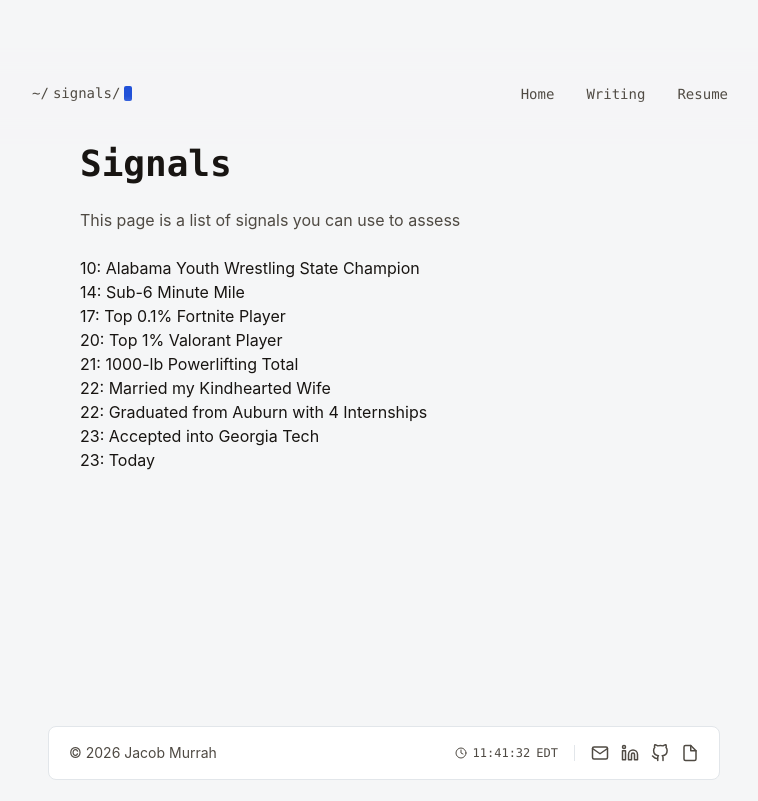
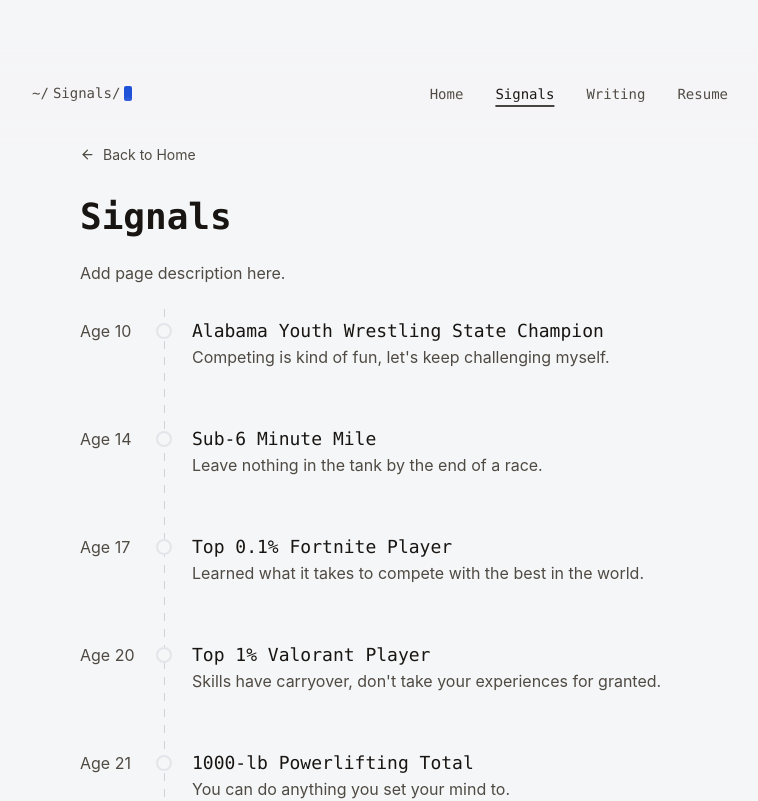
Before and after one commit to jmurrah/personal-portfolio-v3, a React (Vite) app: page /signals in a window 1280 px wide. Shown: the top 801 px of the page, without its empty margins (256-1014 px from the left). Built offline with nearby package versions, Linux system fonts and the light colour scheme; a web font is replaced by a local one.

Commit message:
signals page closer to being done, need to figure out links

```diff
--- a/src/components/Blog/PostView.css
+++ b/src/components/Blog/PostView.css
@@ -11,14 +11,6 @@
   display: flex;
   flex-direction: column;
   gap: 16px;
-}
-
-.post-topbar {
-  display: flex;
-  justify-content: space-between;
-  align-items: center;
-  gap: 12px;
-  flex-wrap: wrap;
 }
 
 .post-link-btn {
--- a/src/components/TerminalBreadcrumb/TerminalBreadcrumb.tsx
+++ b/src/components/TerminalBreadcrumb/TerminalBreadcrumb.tsx
@@ -10,7 +10,16 @@ const SEGMENT_LABELS: Record<string, string> = {
   writing: 'Writing',
 };
 
-const getSegmentLabel = (segment: string) => SEGMENT_LABELS[segment] ?? segment;
+const capitalizeFirstLetter = (value: string) =>
+  value.length > 0 ? `${value.charAt(0).toUpperCase()}${value.slice(1)}` : value;
+
+const getSegmentLabel = (segment: string, index: number, segments: string[]) => {
+  if (segments[0] === 'writing' && index > 0) {
+    return segment;
+  }
+
+  return SEGMENT_LABELS[segment] ?? capitalizeFirstLetter(segment);
+};
 
 export default function TerminalBreadcrumb() {
   const { pathname } = useLocation();
@@ -72,7 +81,7 @@ export default function TerminalBreadcrumb() {
                   }
                 }}
               >
-                {getSegmentLabel(segment)}/
+                {getSegmentLabel(segment, index, segments)}/
               </Link>
             </li>
           );
--- a/src/index.css
+++ b/src/index.css
@@ -8,9 +8,8 @@
   font-style: normal;
   font-display: swap;
   unicode-range:
-    U+0000-00FF, U+0131, U+0152-0153, U+02BB-02BC, U+02C6, U+02DA, U+02DC, U+0304,
-    U+0308, U+0329, U+2000-206F, U+20AC, U+2122, U+2191, U+2193, U+2212, U+2215,
-    U+FEFF, U+FFFD;
+    U+0000-00FF, U+0131, U+0152-0153, U+02BB-02BC, U+02C6, U+02DA, U+02DC, U+0304, U+0308, U+0329,
+    U+2000-206F, U+20AC, U+2122, U+2191, U+2193, U+2212, U+2215, U+FEFF, U+FFFD;
 }
 
 @font-face {
@@ -21,9 +20,8 @@
   font-style: italic;
   font-display: swap;
   unicode-range:
-    U+0000-00FF, U+0131, U+0152-0153, U+02BB-02BC, U+02C6, U+02DA, U+02DC, U+0304,
-    U+0308, U+0329, U+2000-206F, U+20AC, U+2122, U+2191, U+2193, U+2212, U+2215,
-    U+FEFF, U+FFFD;
+    U+0000-00FF, U+0131, U+0152-0153, U+02BB-02BC, U+02C6, U+02DA, U+02DC, U+0304, U+0308, U+0329,
+    U+2000-206F, U+20AC, U+2122, U+2191, U+2193, U+2212, U+2215, U+FEFF, U+FFFD;
 }
 
 @font-face {
@@ -34,9 +32,8 @@
   font-style: normal;
   font-display: swap;
   unicode-range:
-    U+0000-00FF, U+0131, U+0152-0153, U+02BB-02BC, U+02C6, U+02DA, U+02DC, U+0304,
-    U+0308, U+0329, U+2000-206F, U+20AC, U+2122, U+2191, U+2193, U+2212, U+2215,
-    U+FEFF, U+FFFD;
+    U+0000-00FF, U+0131, U+0152-0153, U+02BB-02BC, U+02C6, U+02DA, U+02DC, U+0304, U+0308, U+0329,
+    U+2000-206F, U+20AC, U+2122, U+2191, U+2193, U+2212, U+2215, U+FEFF, U+FFFD;
 }
 
 :root {
@@ -61,6 +58,12 @@ body {
   min-height: 100%;
   font-size: 16px;
   font-family: var(--font-family);
+}
+
+h1,
+h2 {
+  font-family: var(--font-family-mono);
+  letter-spacing: 0;
 }
 
 :root.app-loading #root {
@@ -212,14 +215,55 @@ strong {
   line-height: 1.5;
 }
 
+.interactive-link,
 .text-link,
 .post-content a {
-  color: inherit;
+  color: var(--text);
   text-decoration-line: underline;
-  text-decoration-color: currentColor;
+  text-decoration-color: var(--muted);
   text-decoration-thickness: 0.08em;
   text-underline-offset: 0.2em;
   text-decoration-skip-ink: auto;
+}
+
+.interactive-link:hover,
+.interactive-link:focus-visible,
+.text-link:hover,
+.text-link:focus-visible,
+.post-content a:hover,
+.post-content a:focus-visible {
+  text-decoration-color: currentColor;
+}
+
+.back-nav-link {
+  color: var(--muted);
+  display: inline-flex;
+  align-items: center;
+  gap: 0.5rem;
+  margin-bottom: 2rem;
+  font-size: 0.875rem;
+  line-height: 1.25rem;
+  width: fit-content;
+  transition: color 160ms ease;
+}
+
+.back-nav-link:hover,
+.back-nav-link:focus-visible {
+  color: var(--text);
+}
+
+.back-nav-button {
+  background: transparent;
+  border: none;
+  cursor: pointer;
+  font-family: inherit;
+  font-weight: inherit;
+  padding: 0;
+  text-align: left;
+}
+
+.text-link,
+.post-content a {
   line-height: 1.7rem;
   display: inline;
 }
--- a/src/layouts/AppLayout.tsx
+++ b/src/layouts/AppLayout.tsx
@@ -19,6 +19,7 @@ export default function AppLayout() {
 
   const mainNavItems: NavItem[] = [
     { title: 'Home', href: '/' },
+    { title: 'Signals', href: '/signals' },
     { title: 'Writing', href: '/writing' },
     { title: 'Resume', href: '/JacobMurrahResume.pdf', external: true },
   ];
@@ -248,7 +249,6 @@ export default function AppLayout() {
             })}
           </ul>
         </nav>
-
       </aside>
 
       <main className="w-full max-w-2xl px-8">
--- a/src/pages/Blog.tsx
+++ b/src/pages/Blog.tsx
@@ -1,9 +1,16 @@
+import { Link } from 'react-router-dom';
+import { ICONS } from '@/assets';
 import BlogContent from '@/components/Blog/BlogContent';
+import SvgIcon from '@/components/SvgIcon';
 
 export default function Blog() {
   return (
     <section>
-      <h1 className="mono-heading mb-6 text-4xl font-semibold">Writing</h1>
+      <Link className="back-nav-link" to="/">
+        <SvgIcon src={ICONS.arrowLeft} alt="" size="2xsmall" color="currentColor" />
+        <span>Back to Home</span>
+      </Link>
+      <h1 className="mb-6 text-4xl font-semibold">Writing</h1>
       <BlogContent />
     </section>
   );
--- a/src/pages/BlogPost.tsx
+++ b/src/pages/BlogPost.tsx
@@ -1,8 +1,10 @@
 import { useMemo } from 'react';
 import { Link, Navigate, useNavigate, useParams } from 'react-router-dom';
+import { ICONS } from '@/assets';
 import { getCachedBlogPosts } from '@/components/Blog/feedService';
 import { getPostSlug } from '@/components/Blog/postRouting';
 import PostView from '@/components/Blog/PostView';
+import SvgIcon from '@/components/SvgIcon';
 import type { FeedPost } from '@/components/Blog/types';
 
 export default function BlogPost() {
@@ -23,11 +25,12 @@ export default function BlogPost() {
   if (!post) {
     return (
       <section className="flex flex-col gap-3">
-        <h1 className="mono-heading text-3xl font-semibold">Post not found</h1>
+        <Link className="back-nav-link" to="/writing">
+          <SvgIcon src={ICONS.arrowLeft} alt="" size="2xsmall" color="currentColor" />
+          <span>Back to posts</span>
+        </Link>
+        <h1 className="text-3xl font-semibold">Post not found</h1>
         <p>This post is no longer available.</p>
-        <Link className="text-link w-fit" to="/writing">
-          Back to writing
-        </Link>
       </section>
     );
   }
--- a/src/pages/Home.tsx
+++ b/src/pages/Home.tsx
@@ -1,11 +1,11 @@
 import { useMemo } from 'react';
+import { Link } from 'react-router-dom';
 import { getCachedBlogPosts } from '@/components/Blog/feedService';
 import type { FeedPost } from '@/components/Blog/types';
 import React from 'react';
 
 const RECENT_POSTS_LIMIT = 3;
 const RECENT_POSTS_ALL_POSTS_PATH = '/writing';
-
 
 type HeroLink = { label: string; href: string };
 const HERO_LINKS: HeroLink[] = [
@@ -31,9 +31,15 @@ const getRecentPostsPreview = (): RecentPostsPreview => {
 function HeroSection() {
   return (
     <div className="w-full flex flex-col gap-4">
-      <h1 className="mono-heading text-5xl font-semibold">Jacob Murrah</h1>
+      <h1 className="text-5xl font-semibold">Jacob Murrah</h1>
       <div className="flex flex-col gap-3">
-        <p>If you are a recruiter</p>
+        <p className="text-[var(--muted)]">
+          If you're a recruiter or want my story, read my{' '}
+          <Link className="text-link" to="/signals">
+            signals
+          </Link>
+          .
+        </p>
         <p>I'm a Software Engineer at AT&T with 2+ years of experience.</p>
       </div>
       <div className="flex flex-wrap gap-x-4 justify-start">
@@ -43,7 +49,7 @@ function HeroSection() {
               href={link.href}
               target="_blank"
               rel="noopener noreferrer"
-              className="arrow-link group gap-0.5 flex items-center"
+              className="text-link gap-0.5 flex items-center"
             >
               <span>{link.label}</span>
             </a>
@@ -55,7 +61,6 @@ function HeroSection() {
   );
 }
 
-
 export default function Home() {
   const recentPostsPreview = useMemo(getRecentPostsPreview, []);
 
@@ -63,7 +68,7 @@ export default function Home() {
 
   return (
     <section>
-      <HeroSection/>
+      <HeroSection />
     </section>
   );
 }
--- /dev/null
+++ b/src/pages/Signals.css
@@ -0,0 +1,35 @@
+.signals-list {
+  position: relative;
+}
+
+.signals-list::before {
+  content: '';
+  position: absolute;
+  top: 0;
+  bottom: 0;
+  left: 5.25rem;
+  width: 1px;
+  background-image: linear-gradient(to bottom, var(--underline) 50%, transparent 50%);
+  background-position: left top;
+  background-repeat: repeat-y;
+  background-size: 1px 16px;
+}
+
+.signal-row {
+  position: relative;
+}
+
+.signal-marker {
+  position: absolute;
+  top: 0.9rem;
+  left: 4.775rem;
+  width: 1rem;
+  height: 1rem;
+  border: 2px solid var(--border);
+  border-radius: 999px;
+  background: var(--bg);
+}
+
+.signal-timeline {
+  padding-left: 1.75rem;
+}
--- a/src/pages/Signals.tsx
+++ b/src/pages/Signals.tsx
@@ -1,28 +1,75 @@
+import { Link } from 'react-router-dom';
+import { ICONS } from '@/assets';
+import SvgIcon from '@/components/SvgIcon';
+import './Signals.css';
+
 const signals = [
-  { value: 10, title: "Alabama Youth Wrestling State Champion", desc: "" },
-  { value: 14, title: "Sub-6 Minute Mile", desc: "" },
-  { value: 17, title: "Top 0.1% Fortnite Player", desc: "" },
-  { value: 20, title: "Top 1% Valorant Player", desc: "" },
-  { value: 21, title: "1000-lb Powerlifting Total", desc: "" },
-  { value: 22, title: "Married my Kindhearted Wife", desc: "" },
-  { value: 22, title: "Graduated from Auburn with 4 Internships", desc: "" },
-  { value: 23, title: "Accepted into Georgia Tech", desc: "" },
-  { value: 23, title: "Today" },
+  {
+    age: 10,
+    title: 'Alabama Youth Wrestling State Champion',
+    desc: "Competing is kind of fun, let's keep challenging myself.",
+  },
+  { age: 14, title: 'Sub-6 Minute Mile', desc: 'Leave nothing in the tank by the end of a race.' },
+  {
+    age: 17,
+    title: 'Top 0.1% Fortnite Player',
+    desc: 'Learned what it takes to compete with the best in the world.',
+  },
+  {
+    age: 20,
+    title: 'Top 1% Valorant Player',
+    desc: "Skills have carryover, don't take your experiences for granted.",
+  },
+  {
+    age: 21,
+    title: '1000-lb Powerlifting Total',
+    desc: 'You can do anything you set your mind to.',
+  },
+  {
+    age: 22,
+    title: 'Married my kindhearted wife',
+    desc: 'Communication is essential to success in all aspects of life.',
+  },
+  { age: 22, title: 'Graduated from Auburn with 4 internships', desc: 'finish this' },
+  { age: 23, title: 'Accepted into Georgia Tech', desc: 'finish this' },
+  { age: 23, title: 'Today', desc: 'Refining my daily routines to do more with less time.' },
 ];
+
+type SignalProps = {
+  age: number;
+  title: string;
+  desc: string;
+};
+
+function Signal({ age, title, desc }: SignalProps) {
+  return (
+    <div className="signal-row flex items-start">
+      <p className="w-20 text-[var(--muted)] shrink-0 mt-2.5">Age {age}</p>
+      <div className="signal-marker" aria-hidden="true" />
+      <div className="signal-timeline ml-1 pb-12">
+        <h2 className="text-lg mt-2">{title}</h2>
+        <p className="text-[var(--muted)]">{desc}</p>
+      </div>
+    </div>
+  );
+}
 
 export default function Signals() {
   return (
     <section>
-        <h1 className="mono-heading mb-6 text-4xl font-semibold">Signals</h1>
-        <p className="text-[color:var(--muted)] mb-6">
-          This page is a list of signals you can use to assess
-        </p>
-        {signals.map((signal) => (
-          <div key={signal.value}>
-            <p>{signal.value}: {signal.title}</p>
-            <p>{signal.desc}</p>
-          </div>
+      <Link className="back-nav-link" to="/">
+        <SvgIcon src={ICONS.arrowLeft} alt="" size="2xsmall" color="currentColor" />
+        <span>Back to Home</span>
+      </Link>
+      <h1 className="mb-6 text-4xl font-semibold">Signals</h1>
+
+      <p className="mb-6 text-[color:var(--muted)]">Add page description here.</p>
+
+      <div className="signals-list">
+        {signals.map((signal, index) => (
+          <Signal key={index} age={signal.age} title={signal.title} desc={signal.desc} />
         ))}
+      </div>
     </section>
   );
 }
--- a/src/palette.css
+++ b/src/palette.css
@@ -59,6 +59,7 @@
   --primary: var(--blue);
   --primary-muted: var(--blue-hover);
   --danger: var(--orange);
+  --underline: var(--border-strong);
 
   --status-active: var(--green);
   --status-passive: var(--orange);
```
Also changed, not shown: src/components/Blog/PostView.tsx (+4 -25 lines), .codex/skills/warm-precision-color-system/agents/openai.yaml, src/assets/icons/ArrowLeftIcon.svg, 1 other file (tests, documents, lock files or other folders).
